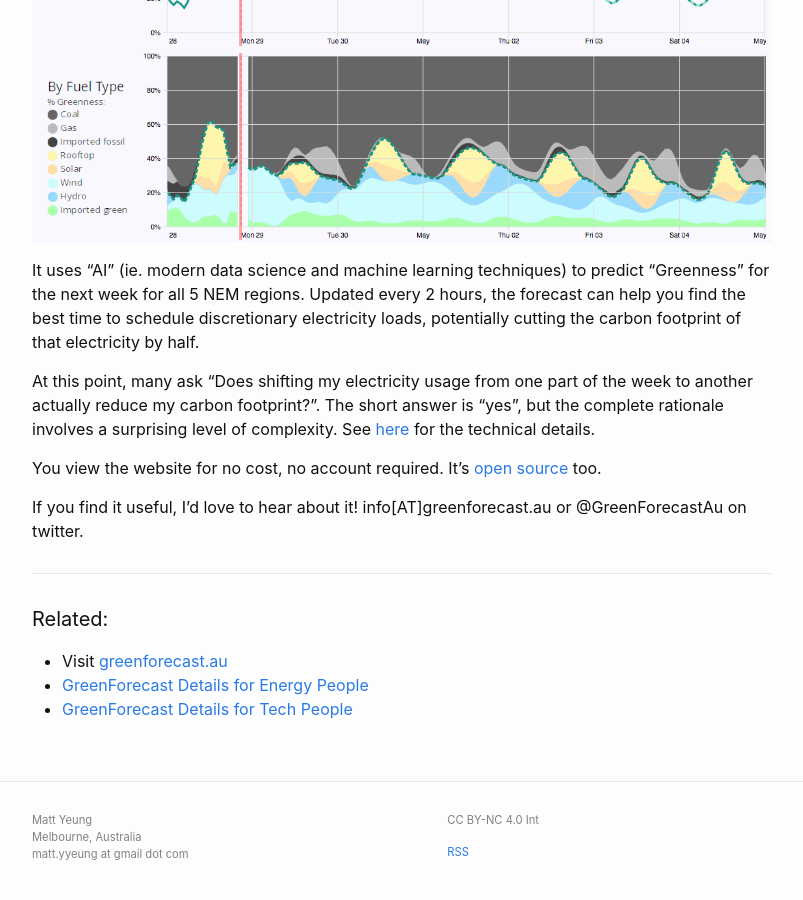
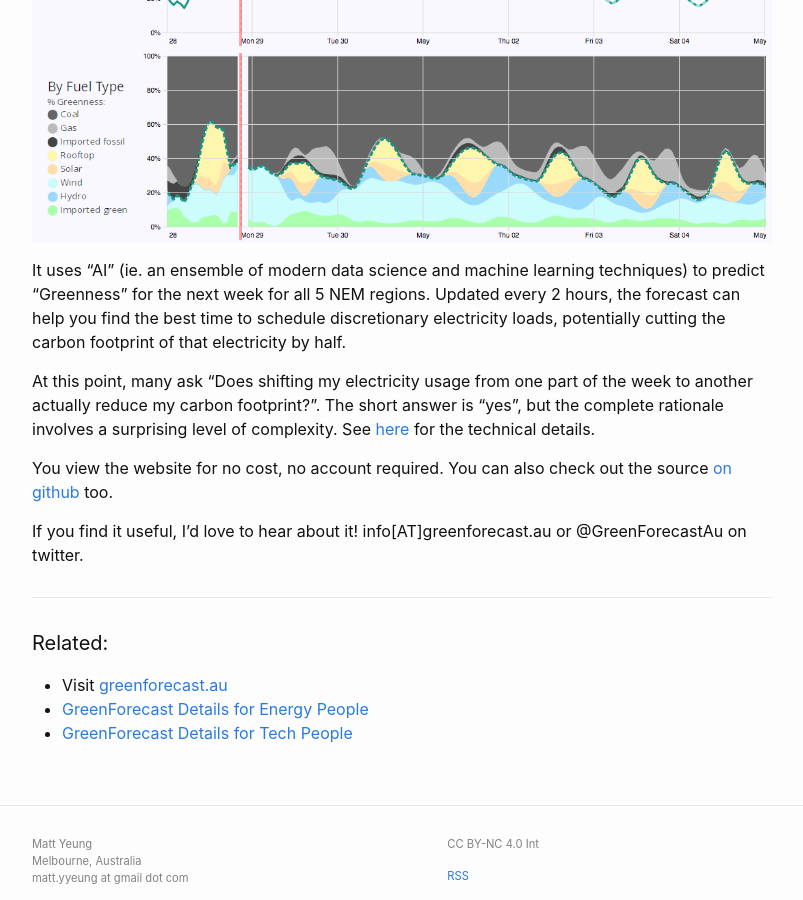
Before and after one commit to mattyyeung/mattyyeung.github.io, a Jekyll site: the page built from _posts/2024-02-01-greenforecast.md, in a window 1280 px wide and 900 px high, scrolled down 801 px. Shown: the whole window, without its empty margins (238-1041 px from the left). Built offline with Jekyll 4.4.1, drawn with Linux system fonts in a browser that asks for light colours.

Commit message:
cleanups

```diff
--- a/_posts/2024-02-01-greenforecast.md
+++ b/_posts/2024-02-01-greenforecast.md
@@ -15,11 +15,11 @@ That's why I built **[greenforecast.au](https://greenforecast.au), an AI-powered
 
 [![GreenForecast.au screenshot, showing a 7-day forecast of greenness and wholesale power price](assets/greenforecast_screenshot.png)](http://greenforecast.au/)
 
-It uses "AI" (ie. modern data science and machine learning techniques) to predict "Greenness" for the next week for all 5 NEM regions. Updated every 2 hours, the forecast can help you find the best time to schedule discretionary electricity loads, potentially cutting the carbon footprint of that electricity by half.
+It uses "AI" (ie. an ensemble of modern data science and machine learning techniques) to predict "Greenness" for the next week for all 5 NEM regions. Updated every 2 hours, the forecast can help you find the best time to schedule discretionary electricity loads, potentially cutting the carbon footprint of that electricity by half.
 
 At this point, many ask "Does shifting my electricity usage from one part of the week to another actually reduce my carbon footprint?". The short answer is "yes", but the complete rationale involves a surprising level of complexity. See [here](/greenforecast-energy-details#is-your-carbon-footprint-really-lowered-by-using-at-times-of-high-greenness) for the technical details.
 
-You view the website for no cost, no account required. It's [open source](https://github.com/mattyyeung/GreenForecastPublic) too.
+You view the website for no cost, no account required. You can also check out the source [on github](https://github.com/mattyyeung/GreenForecastPublic) too.
 
 If you find it useful, I'd love to hear about it! info[AT]greenforecast.au or @GreenForecastAu on twitter.
 
```
Also changed, not shown: _posts/2024-04-21-deterministic-quoting.md (+2 -1 lines).
